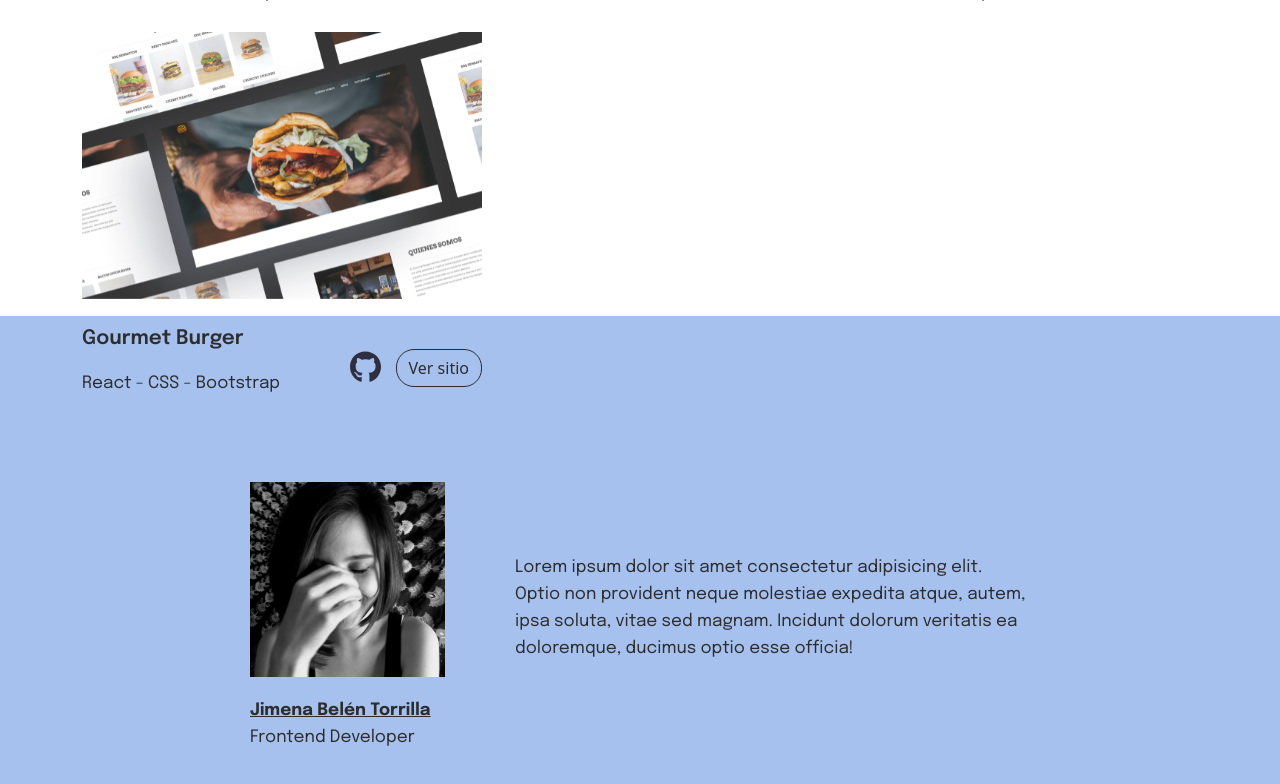
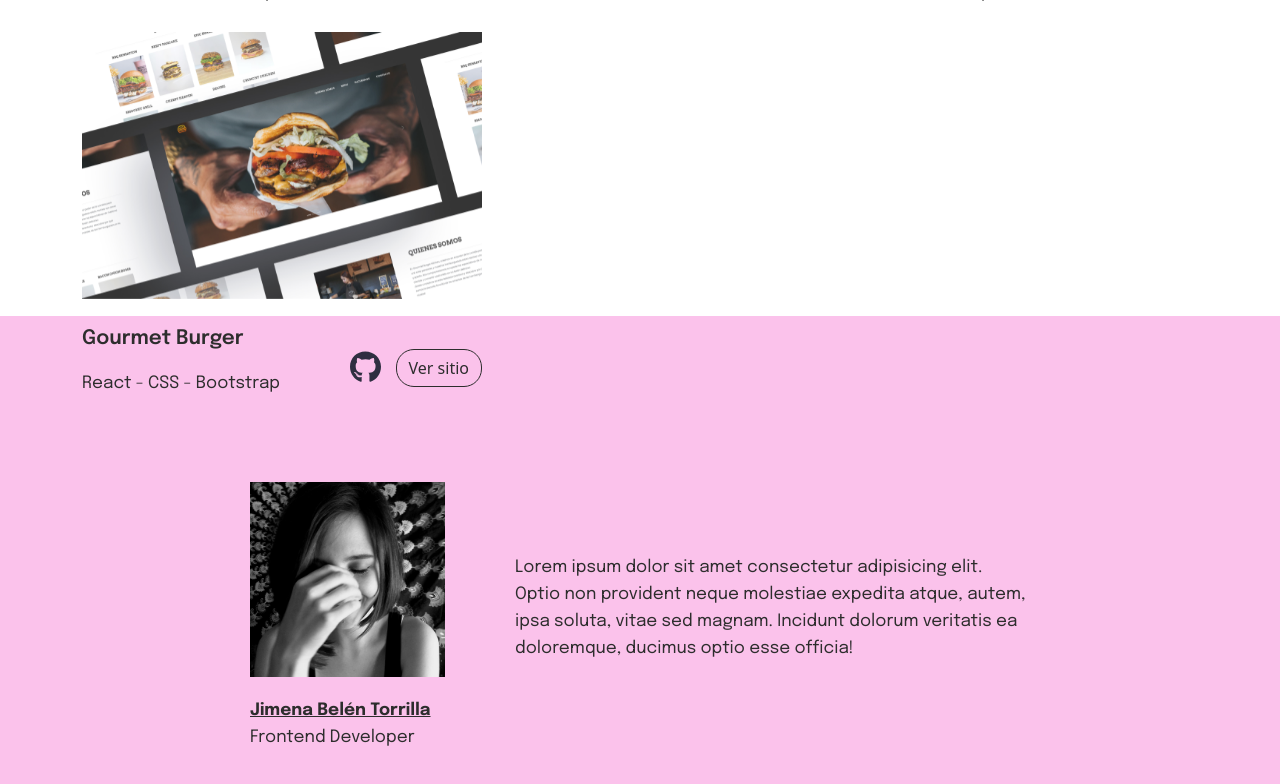
Before and after one commit to jimenabelentorrilla/portfolio-jimena-belen, a React (Vite) app: page / in a window 1280 px wide. Shown: the part 1264-2048 px from the top of the page. Built offline with nearby package versions, Linux system fonts and the light colour scheme.

Commit message:
bg about

```diff
--- a/src/App.css
+++ b/src/App.css
@@ -173,8 +173,6 @@ body {
   font-style: normal;
   font-weight: 600;
   line-height: 30px;
-
-
 }
 .contenedor-titulo-skills p{
   color: var(--Black, #2D2D2D);
@@ -203,7 +201,7 @@ body {
 /**about**/
 .row-about{
   height: 600px;
-  background-color: #a6c1ee;
+  background-color: #fbc2eb;
   display: flex;
   align-items: center;
   justify-content: center;
@@ -240,8 +238,6 @@ body {
   font-weight: 400;
 }
 
-
-
 @media (width < 992px){
 
   .nav-ul{
```
